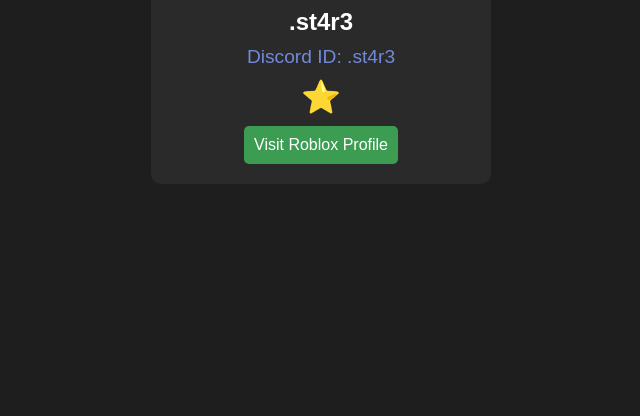
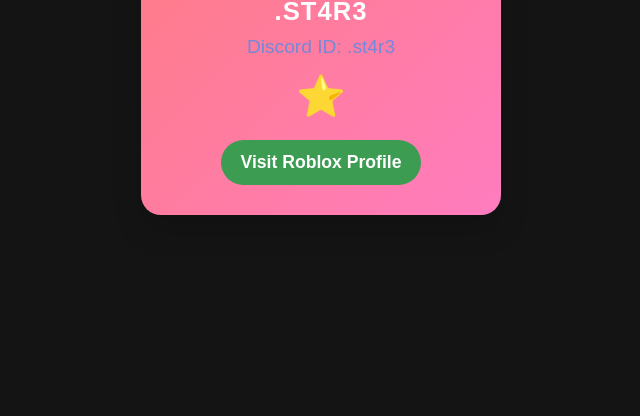
Before and after one commit to imagineneedinghbeufuckingbum/st4r.online, a plain HTML site: page index.html in a window 1280 px wide. Shown: the part 384-800 px from the top of the page, without its empty margins (319-959 px from the left). Drawn offline with Linux system fonts and the light colour scheme.

Commit message:
Update index.html

```diff
--- a/index.html
+++ b/index.html
@@ -6,63 +6,79 @@
     <title>Star's Profile</title>
     <style>
         body {
-            font-family: Arial, sans-serif;
-            background-color: #1e1e1e;
-            color: white;
+            background-color: #141414;
             display: flex;
             justify-content: center;
             align-items: center;
             height: 100vh;
             margin: 0;
+            font-family: 'Arial', sans-serif;
         }
         .profile-container {
+            background: linear-gradient(135deg, #ff7c7c, #ff7cbf);
+            border-radius: 20px;
+            padding: 30px;
+            width: 300px;
             text-align: center;
-            background: #2a2a2a;
-            border-radius: 10px;
-            padding: 20px;
-            width: 300px;
-            transition: all 0.3s ease-in-out;
+            box-shadow: 0 15px 30px rgba(0, 0, 0, 0.15);
+            transition: transform 0.4s ease, box-shadow 0.3s ease;
         }
         .profile-container:hover {
-            transform: scale(1.05);
-            box-shadow: 0px 0px 15px rgba(255, 255, 255, 0.2);
+            transform: translateY(-10px);
+            box-shadow: 0 20px 40px rgba(0, 0, 0, 0.2);
         }
         .profile-pic {
             width: 120px;
             height: 120px;
             border-radius: 50%;
-            margin-bottom: 15px;
-            transition: transform 0.3s ease;
+            border: 3px solid white;
+            margin-bottom: 20px;
+            transition: transform 0.4s ease, box-shadow 0.3s ease;
         }
         .profile-pic:hover {
             transform: scale(1.1);
+            box-shadow: 0 0 15px rgba(255, 255, 255, 0.5);
         }
         .username {
-            font-size: 1.5rem;
+            font-size: 1.6rem;
             font-weight: bold;
+            color: white;
             margin-bottom: 10px;
+            text-transform: uppercase;
+            letter-spacing: 1px;
+            transition: color 0.3s ease;
         }
         .discord-id {
             font-size: 1.2rem;
             color: #7289da;
-            margin-bottom: 10px;
+            margin-bottom: 15px;
+            transition: color 0.3s ease;
         }
         .emoji {
-            font-size: 2rem;
+            font-size: 2.5rem;
+            margin-bottom: 20px;
+            transition: transform 0.3s ease;
+        }
+        .emoji:hover {
+            transform: rotate(360deg);
         }
         .roblox-link {
             display: inline-block;
+            padding: 12px 20px;
             background-color: #3c9c52;
-            padding: 10px;
-            border-radius: 5px;
+            border-radius: 25px;
             color: white;
             text-decoration: none;
-            margin-top: 10px;
-            font-size: 1rem;
-            transition: background-color 0.3s ease;
+            font-size: 1.1rem;
+            font-weight: bold;
+            transition: background-color 0.4s ease, transform 0.3s ease;
         }
         .roblox-link:hover {
             background-color: #5cbe74;
+            transform: translateY(-5px);
+        }
+        .roblox-link:active {
+            transform: translateY(0);
         }
     </style>
 </head>
```
